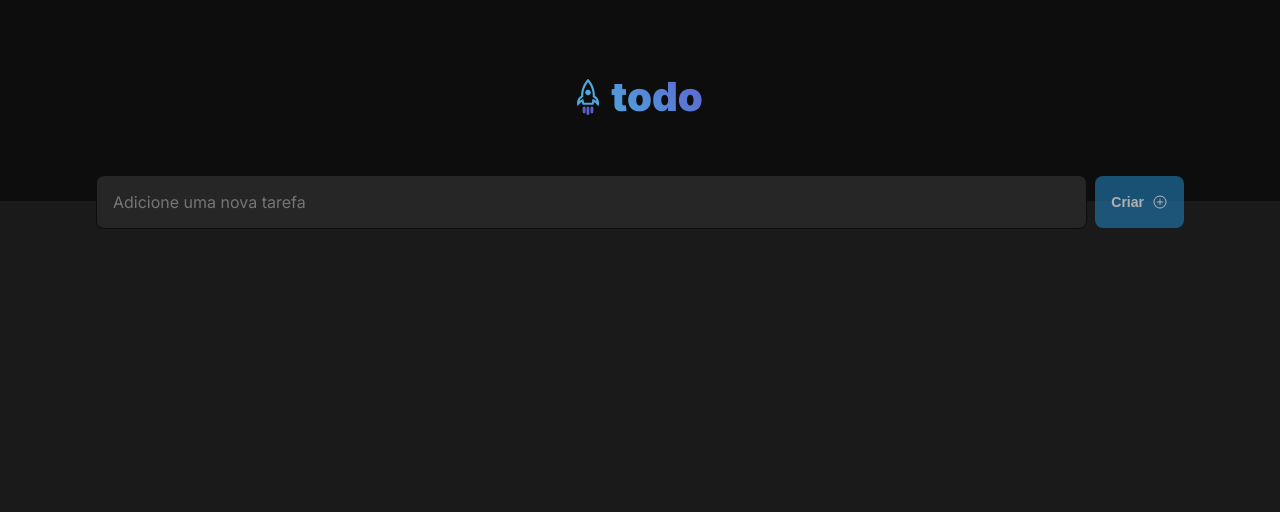
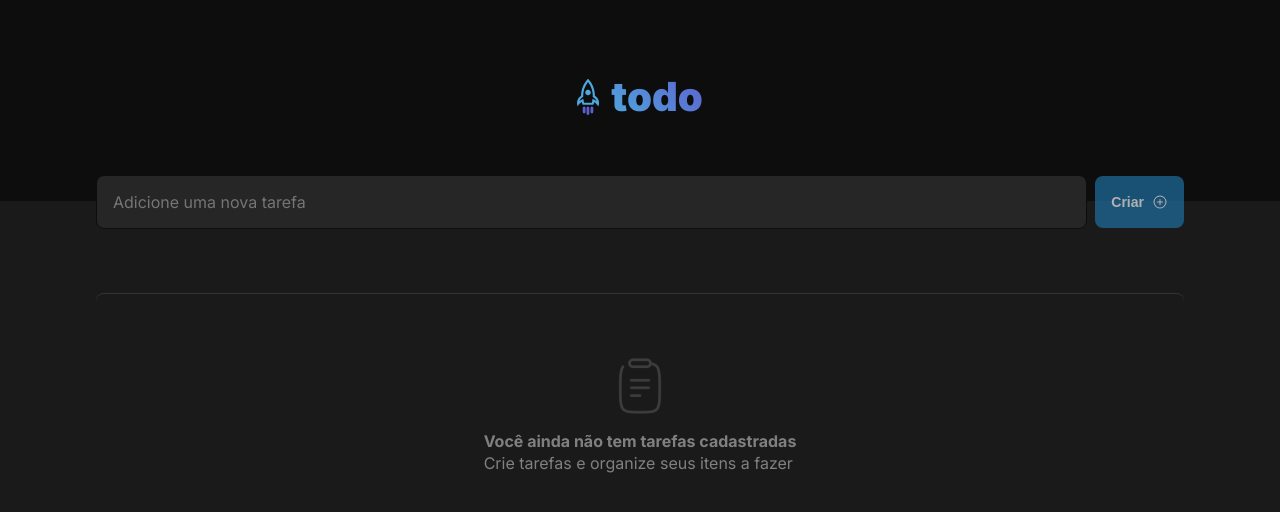
Before and after one commit to ManoelPradoMark22/ignite-challenge-reactjs-todoList-1, a React (Vite) app: page / in a window 1280 px wide. Shown: the top 512 px of the page. Built offline with nearby package versions, Linux system fonts and the light colour scheme.

Commit message:
create DashboardTasks & style DivEmptyTasks & show empty tasks Div when list is empty

```diff
--- /dev/null
+++ b/src/components/DashboardTasks.module.css
@@ -0,0 +1,47 @@
+.dashboardTasks {
+  margin-top: 4rem;
+}
+
+.divCouting {
+
+}
+
+.containerTasksList {
+
+}
+
+
+.containerTasksListEmpty {
+
+}
+
+.divEmptyBox {
+  display: flex;
+  flex-direction: column;
+  justify-content: center;
+  align-items: center;
+
+  border-radius: 8px;
+  border-top: 1px solid var(--gray-400);
+  color: var(--gray-300);
+  font-size: 1rem;
+
+  padding: 4rem 1.5rem;
+  margin-top: 1.5rem;
+}
+
+.divEmptyBox img {
+  height: 3.5rem;
+  user-select: none;
+  margin-bottom: 1rem;
+}
+
+.divEmptyBox p {
+  display: flex;
+  flex-direction: column;
+  line-height: 1.4;
+}
+
+.divEmptyBox span {
+  font-weight: bold;
+}
--- /dev/null
+++ b/src/components/DashboardTasks.tsx
@@ -0,0 +1,40 @@
+import styles from './DashboardTasks.module.css';
+
+import { TasksProps } from './Workspace';
+
+import emptyIcon from '../assets/emptyIcon.svg'
+
+interface DashboardTasksProps {
+  tasks: TasksProps[]
+}
+
+export function DashboardTasks({ tasks }: DashboardTasksProps) {
+
+  const isArrayTasksEmpty = tasks.length === 0;
+
+  return (
+    <div className={styles.dashboardTasks}>
+      <header className={styles.divCouting}>
+
+      </header>
+
+      <div
+        className={
+          isArrayTasksEmpty ? styles.containerTasksListEmpty : styles.containerTasksList
+        }
+      >
+        {
+          isArrayTasksEmpty ?
+          <div className={styles.divEmptyBox}>
+            <img src={emptyIcon} alt="logo" />
+            <p><span>Você ainda não tem tarefas cadastradas</span>Crie tarefas e organize seus itens a fazer</p>
+          </div>
+          :
+          <div className={styles.divTasksList}>
+
+          </div>
+        }
+      </div>
+    </div>
+  )
+}
--- a/src/components/FormNewTask.tsx
+++ b/src/components/FormNewTask.tsx
@@ -9,8 +9,6 @@ interface FormNewTaskProps {
 
 export function FormNewTask({ onCreateTask }: FormNewTaskProps) {
   const [newTaskText, setNewTaskText] = useState('');
-
-  console.log(`2 - FORMNEWTASK | ${newTaskText}`)
 
   function handleNewTaskChange(event: ChangeEvent<HTMLInputElement>) {
     event.target.setCustomValidity('');
--- a/src/components/Workspace.tsx
+++ b/src/components/Workspace.tsx
@@ -1,3 +1,4 @@
+import { DashboardTasks } from './DashboardTasks';
 import { FormNewTask } from './FormNewTask';
 
 import styles from './Workspace.module.css';
@@ -11,15 +12,12 @@ export interface TasksProps {
 
 export function Workspace() {
   const [tasks, setTasks] = useState<TasksProps[]>([
-    {
-      content: 'Maravilha!!',
-      date: new Date('2023-12-28 00:20'),
-      completed: false
-    }
+    // {
+    //   content: 'Essa é a sua primeira Task!',
+    //   date: new Date('2023-12-28 00:20'),
+    //   completed: false
+    // }
   ]);
-
-  console.log('1 - WORKSPACE');
-  console.log(tasks);
 
   function createTask(newObjectTask:TasksProps) {
     setTasks((tasks) => [
@@ -29,9 +27,8 @@ export function Workspace() {
 
   return (
     <div className={styles.wrapper}>
-      <FormNewTask
-        onCreateTask={createTask}
-      />
+      <FormNewTask onCreateTask={createTask} />
+      <DashboardTasks tasks={tasks}/>
     </div>
   )
 }
```
Also changed, not shown: src/assets/emptyIcon.svg (added).
